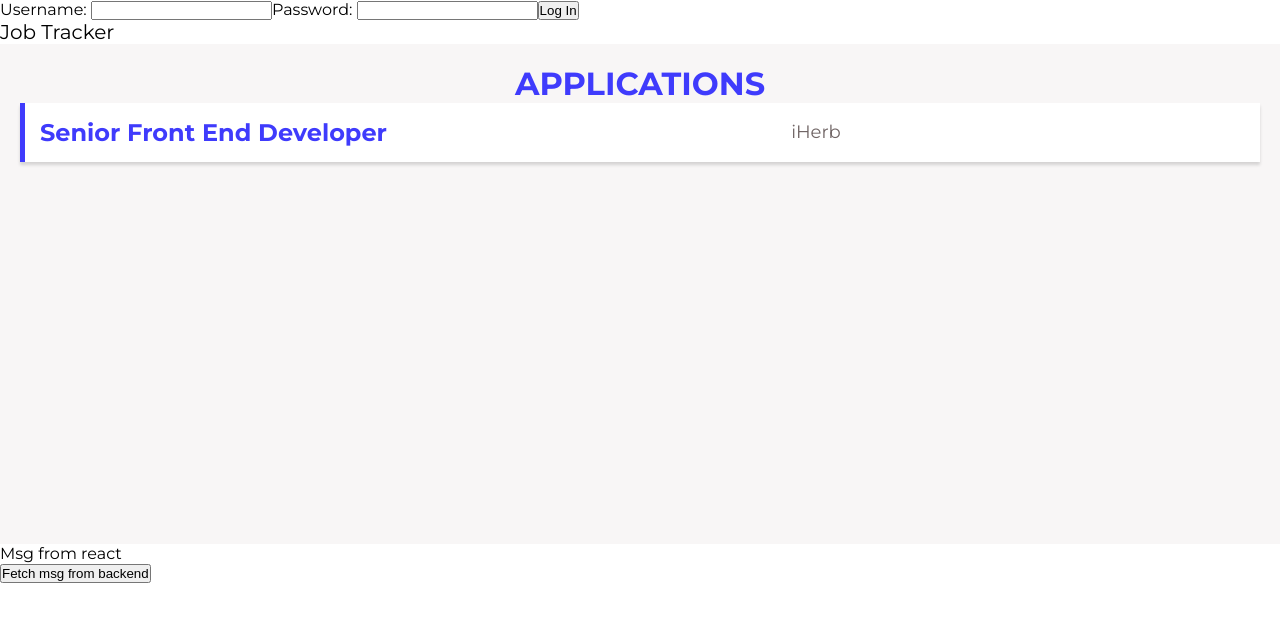
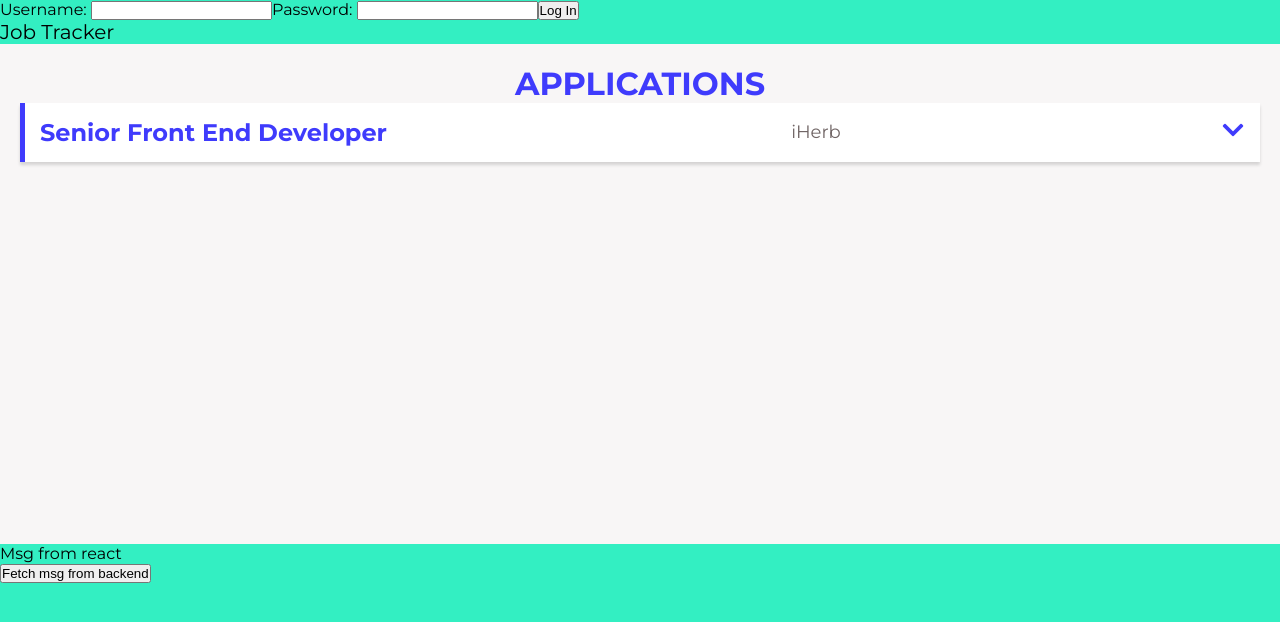
Before and after one commit to chingu-voyages/v8-chimeras-team-04, a React (Create React App) app in the folder client/: page / in a window 1280 px wide. Shown: the top 622 px of the page. Built offline with nearby package versions, Linux system fonts and the light colour scheme.

Commit message:
app listing can expand when clicked

```diff
--- a/client/public/index.html
+++ b/client/public/index.html
@@ -8,6 +8,7 @@
       content="width=device-width, initial-scale=1, shrink-to-fit=no"
     />
     <meta name="theme-color" content="#000000" />
+    <link rel="stylesheet" href="https://use.fontawesome.com/releases/v5.8.1/css/all.css" integrity="sha384-50oBUHEmvpQ+1lW4y57PTFmhCaXp0ML5d60M1M7uH2+nqUivzIebhndOJK28anvf" crossorigin="anonymous">
     <link href="https://fonts.googleapis.com/css?family=Montserrat:400,700" rel="stylesheet">
     <!--
       manifest.json provides metadata used when your web app is installed on a
--- a/client/src/components/AppList/AppList.jsx
+++ b/client/src/components/AppList/AppList.jsx
@@ -7,6 +7,7 @@ import './AppList.scss';
 export default function AppList() {
   const [position, setPosition] = useState(`Senior Front End Developer`);
   const [company, setCompany] = useState('iHerb');
+  const [fullView, setFullView] = useState(false);
 
 
   return (
@@ -15,6 +16,8 @@ export default function AppList() {
       <AppListing
         position={position}
         company={company}
+        fullView={fullView}
+        setFullView={setFullView}
       />
     </div>
   )
--- a/client/src/components/AppListing/AppListing.jsx
+++ b/client/src/components/AppListing/AppListing.jsx
@@ -1,14 +1,28 @@
 import React, { useState } from 'react';
+
+import FullApp from '../FullApp/FullApp.jsx';
 
 import './AppListing.scss';
 
 
 export default function AppListing(props) {
 
-    return (
-      <div className="app-listing">
+  return (
+    <div className="app-listing">
+      <div className="listing-categories-main">
         <h2 className="position">{props.position}</h2>
         <h2 className="company">{props.company}</h2>
+        <button
+          onClick={() => props.setFullView(!props.fullView)}
+          className="expand-button">
+          { props.fullView ? <i class="fas fa-chevron-up"></i> : <i class="fas fa-chevron-down"></i> }
+
+        </button>
       </div>
-    )
+      {props.fullView ?
+        <FullApp /> :
+        ''
+      }
+    </div>
+  )
 }
--- a/client/src/components/AppListing/AppListing.scss
+++ b/client/src/components/AppListing/AppListing.scss
@@ -4,9 +4,13 @@
     background-color: white;
     border-left: 5px solid $blue-med;
     box-shadow: 0px 3px 3px #00000025;
-    display: flex;
     padding: 15px;
     width: 100%;
+    position: relative;
+}
+
+.listing-categories-main {
+    display: flex;
 }
 
 .position, .company {
@@ -26,3 +30,26 @@
     font-weight: 400;
     color: #706565;
 }
+
+.fa-chevron-down, .fa-chevron-up {
+    color: $blue-med;
+    font-size: 24px;
+    position: absolute;
+    right: 10px;
+    top: 10px;
+    padding: 5px;
+    border-radius: 700px;
+    height: 34px;
+    width: 34px;
+
+    &:hover {
+        background-color: $blue-med;
+        color: white;
+        cursor: pointer;
+    }
+}
+
+.expand-button {
+    background-color: $white;
+    border: none;
+}
--- /dev/null
+++ b/client/src/components/FullApp/FullApp.jsx
@@ -0,0 +1,22 @@
+import React, { useState } from 'react';
+
+import './FullApp.scss';
+
+export default function FullApp() {
+
+    return (
+        <div>
+            <ul className="app-status-list">
+                <li>Submitted</li>
+                <li>Code Challenge</li>
+                <li>Screening Interview</li>
+                <li>Interview 1</li>
+                <li>Interview 2</li>
+                <li>Received Offer</li>
+            </ul>
+            <div>
+                <h2>Notes</h2>
+            </div>
+        </div>
+    )
+}
--- /dev/null
+++ b/client/src/components/FullApp/FullApp.scss
@@ -0,0 +1,13 @@
+@import './../../variables.scss';
+
+.app-status-list {
+    list-style-type: none;
+    color: $blue-med;
+    font-size: 14px;
+    padding-top: 15px;
+    margin-left: 15px;
+
+    li {
+        line-height: 1.75;
+    }
+}
--- a/client/src/index.scss
+++ b/client/src/index.scss
@@ -6,6 +6,8 @@ body {
   font-family: $font-main;
   -webkit-font-smoothing: antialiased;
   -moz-osx-font-smoothing: grayscale;
+  background-color: $green-med;
+
 }
 
 code {
```
Lines whose indentation alone changed are shown as unchanged.
